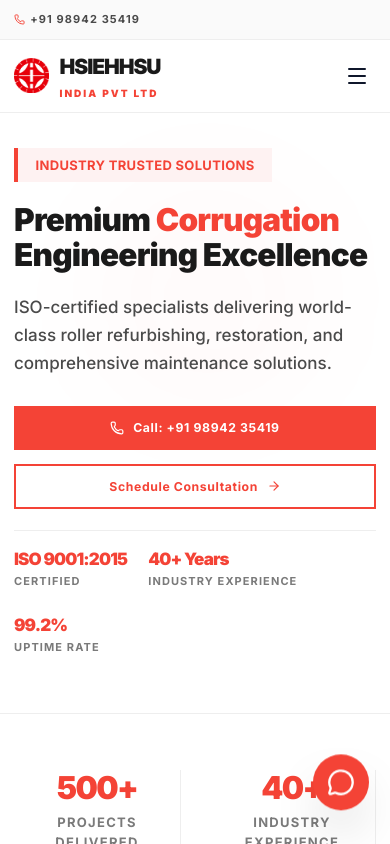
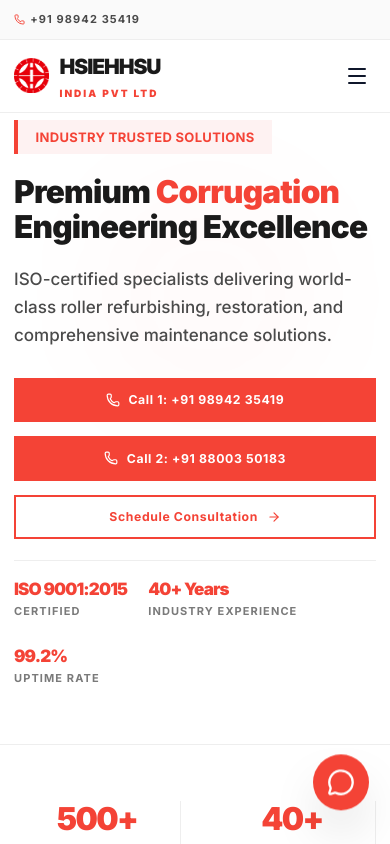
Before and after one commit to risewithmediaofficial-collab/HSIEHHSU, a React (Vite) app: page / in a window 390 px wide. Shown: the top 844 px of the page. Built offline with nearby package versions, Linux system fonts and the light colour scheme.

Commit message:
UI Polish: Reduce hero section top padding and add Mr. Kamal's phone number as Call 2 CTA button

```diff
--- a/src/pages/Home.jsx
+++ b/src/pages/Home.jsx
@@ -256,7 +256,7 @@
       />
 
       {/* ===== HERO SECTION ===== */}
-      <section className="relative pt-10 pb-16 md:pt-16 md:pb-20 lg:pt-20 lg:pb-24 bg-white overflow-hidden flex items-center">
+      <section className="relative pt-2 pb-16 md:pt-4 md:pb-20 lg:pt-6 lg:pb-24 bg-white overflow-hidden flex items-center">
         {/* Background accent */}
         <div className="absolute top-0 right-0 w-1/3 h-full bg-[#fdfdfd] -z-10"></div>
         <div className="absolute top-20 right-20 w-64 h-64 bg-red-500/5 rounded-full blur-3xl animate-pulse"></div>
@@ -278,13 +278,20 @@
               </p>
 
               {/* CTA Buttons — left-aligned to match heading */}
-              <div className="flex flex-col sm:flex-row gap-4 pt-2">
+              <div className="flex flex-col sm:flex-row flex-wrap gap-4 pt-2">
                 <a
                   href="tel:+919894235419"
                   className="btn-primary whitespace-nowrap"
                 >
-                  <Phone className="w-4 h-4 mr-2.5 'flex-shrink-0" />
-                  Call: +91 98942 35419
+                  <Phone className="w-4 h-4 mr-2.5 flex-shrink-0" />
+                  Call 1: +91 98942 35419
+                </a>
+                <a
+                  href="tel:+918800350183"
+                  className="btn-primary whitespace-nowrap"
+                >
+                  <Phone className="w-4 h-4 mr-2.5 flex-shrink-0" />
+                  Call 2: +91 88003 50183
                 </a>
                 <Link
                   to="/contact"
```
